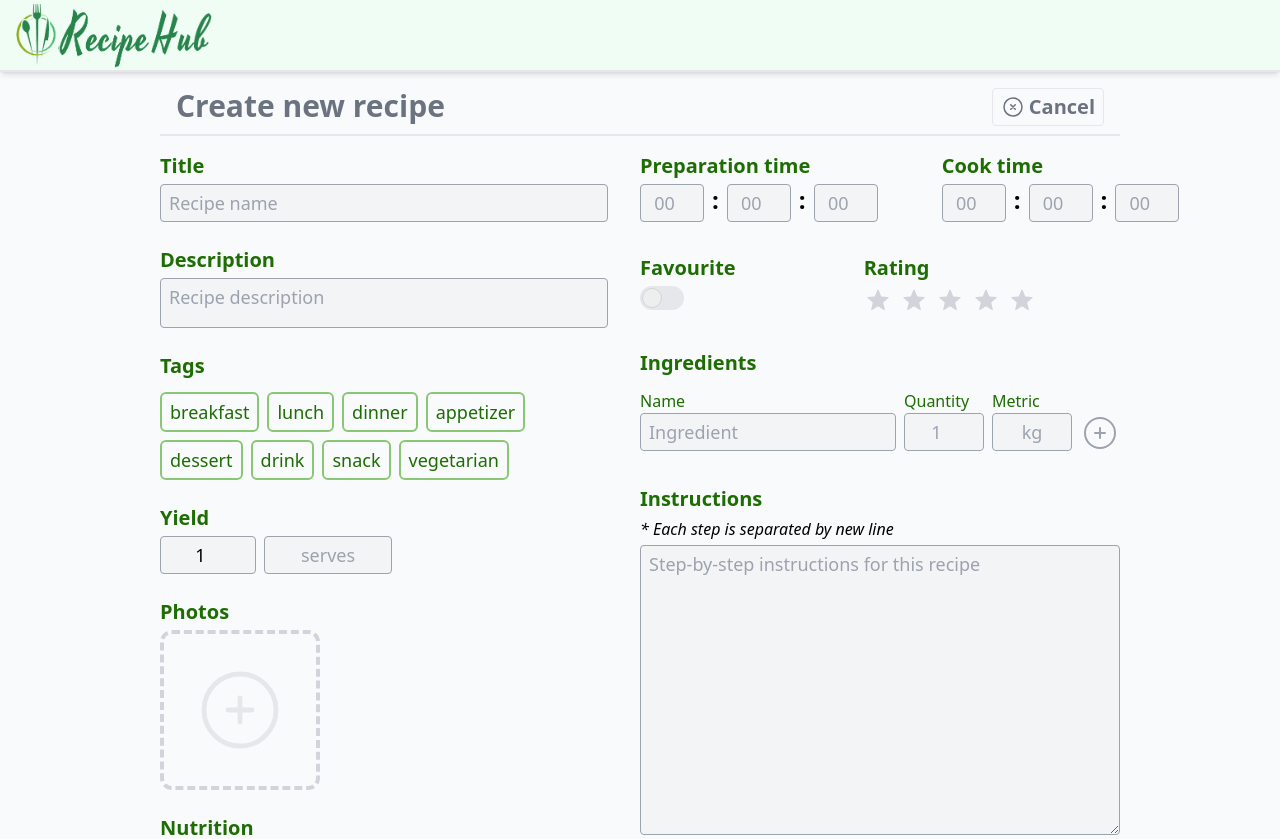
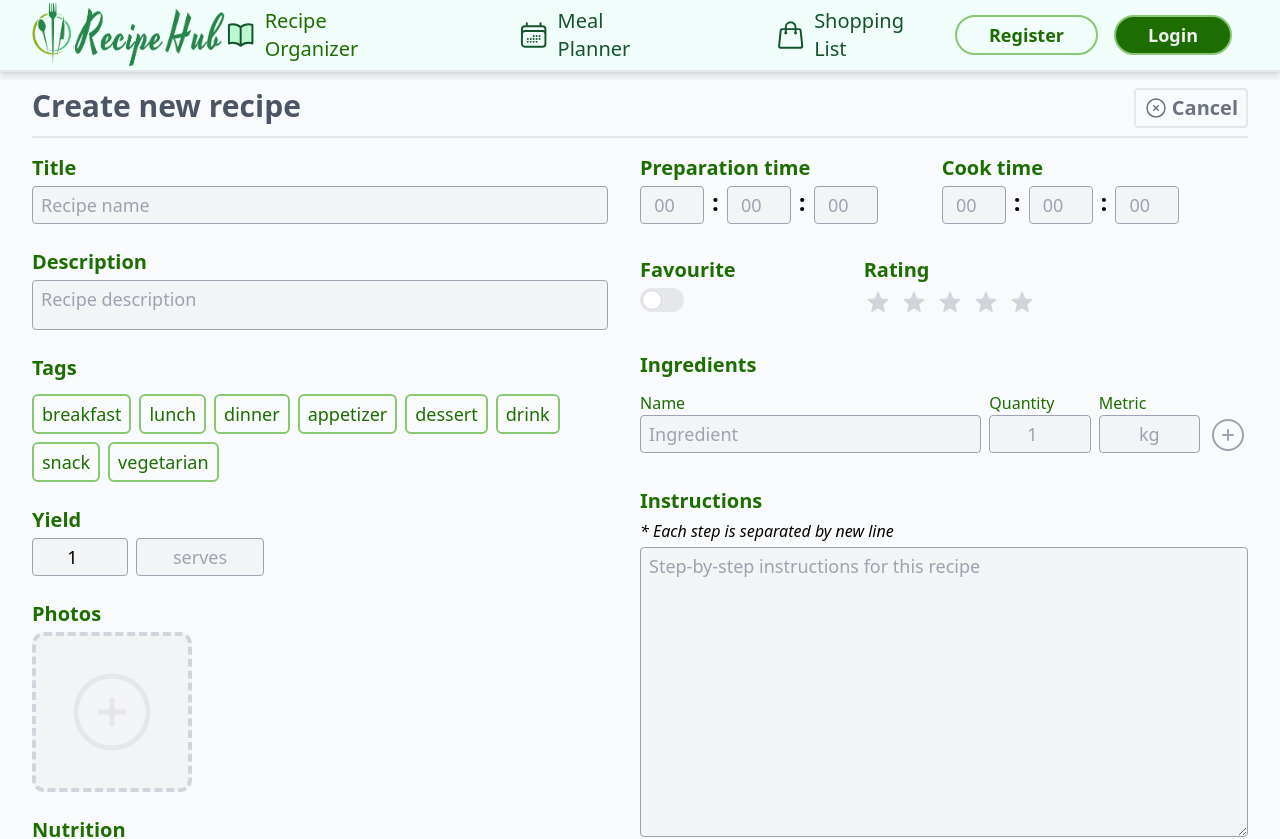
Before and after one commit to HaiDank/admin-dashboard, a React (Vite) app: page /recipe/add in a window 1280 px wide. Shown: the top 839 px of the page. Built offline with nearby package versions, Linux system fonts and the light colour scheme.

Commit message:
create header

```diff
--- a/src/App.jsx
+++ b/src/App.jsx
@@ -23,7 +23,7 @@ const App = () => {
           <Route path='export' element={<RecipeExport />} />
         </Route>
         <Route path='/mealplanner' element={<MealPlanner />} />
-        <Route path='/shoppinglist' element={<ShoppingList />} />
+        <Route path='shoppinglist' element={<ShoppingList />} />
       </Routes>
     </>
   )
--- a/src/add/index.jsx
+++ b/src/add/index.jsx
@@ -32,7 +32,7 @@ const AddRecipe = () => {
   const tagList = ['breakfast', 'lunch', 'dinner', 'appetizer', 'dessert', 'drink', 'snack', 'vegetarian']
   const tagListElement = tagList.map(tag => (
     <button key={tag} className={`border-2 border-green-variant text-green-accent px-2 py-1 rounded-md font-medium
-    ${recipeData.tags.includes(tag) ? 'text-white bg-green-accent' : ''}`}
+    ${recipeData.tags.includes(tag) ? 'text-whitegray bg-green-accent' : ''}`}
       onClick={() => setRecipeData(prevData => {
         const tagList = prevData.tags
         tagList.includes(tag) ? tagList.splice(tagList.indexOf(tag), 1) : tagList.push(tag)
@@ -107,11 +107,12 @@ const AddRecipe = () => {
   }
   console.log(recipeData);
   return (
-    <section className='pb-8 pt-4 mx-40 '>
-      <div className=' pb-2 font-semibold mb-4 border-b-2 flex justify-between px-4'>
-        <h1 className='text-3xl text-gray-500'>Create new recipe</h1>
-        <button className='flex items-center border text-xl py-1 px-2 text-gray-500 hover:bg-red-100 hover:text-gray-600 space-x-1 rounded'
-        onClick={()=>navigate(-1)}>
+    <section className='py-2 flex justify-center '>
+      <div className='max-w-8xl px-8 pt-2 pb-8 rounded bg-gray-50'>
+        <div className=' pb-2 font-semibold mb-4 border-b-2 flex justify-between'>
+          <h1 className='text-3xl text-gray-600'>Create new recipe</h1>
+          <button className='flex items-center border-2 text-xl py-1 px-2 text-gray-500 hover:bg-red-100 hover:text-gray-600 space-x-1 rounded'
+            onClick={() => navigate(-1)}>
             <XCircleIcon style='w-6 h-6' />
             <span className=''>Cancel</span>
           </button>
@@ -145,7 +146,8 @@ const AddRecipe = () => {
               <h1 className={`${style.heading}`}>Photos</h1>
               <div className='flex flex-wrap gap-4'>
                 {photosElement}
-              {(recipeData.photos.length < 8) && <div className='w-40 h-40 border-4 border-gray-300 border-dashed rounded-xl flex items-center justify-center cursor-pointer'
+                {(recipeData.photos.length < 8) &&
+                  <div className='w-40 h-40 border-4 bg-gray-100 border-gray-300 border-dashed rounded-xl flex items-center justify-center cursor-pointer'
                     onClick={() => imgInput.current.click()}>
                     <PlusCircleIcon style='w-24 h-24 text-gray-200' />
                   </div>}
@@ -237,7 +239,8 @@ const AddRecipe = () => {
               <textarea name="steps" rows='10' className={`w-full ${style.input}`} placeholder='Step-by-step instructions for this recipe'></textarea>
             </div>
             <div className='flex justify-end pr-4'>
-            <button className='bg-green-accent text-white border-2 border-green-variant hover:opacity-90 py-1 w-48 rounded-full text-xl'>Save</button>
+              <button className='bg-green-accent text-whitegray border-2 border-green-variant hover:opacity-90 py-1 w-48 rounded-full text-xl'>Save</button>
+            </div>
           </div>
         </div>
       </div>
--- /dev/null
+++ b/src/assets/BookIcon.jsx
@@ -0,0 +1,12 @@
+import React from 'react'
+
+const BookIcon = ({style}) => {
+  return (
+    <svg xmlns="http://www.w3.org/2000/svg" fill="none" viewBox="0 0 24 24" strokeWidth={1.5} stroke="currentColor" className={style}>
+  <path strokeLinecap="round" strokeLinejoin="round" d="M12 6.042A8.967 8.967 0 006 3.75c-1.052 0-2.062.18-3 .512v14.25A8.987 8.987 0 016 18c2.305 0 4.408.867 6 2.292m0-14.25a8.966 8.966 0 016-2.292c1.052 0 2.062.18 3 .512v14.25A8.987 8.987 0 0018 18a8.967 8.967 0 00-6 2.292m0-14.25v14.25" />
+</svg>
+
+  )
+}
+
+export default BookIcon
--- a/src/assets/ListViewIcon.jsx
+++ /dev/null
@@ -1,12 +0,0 @@
-import React from 'react'
-
-const ListViewIcon = ({style}) => {
-    return (
-        <svg xmlns="http://www.w3.org/2000/svg" fill="none" viewBox="0 0 24 24" strokeWidth={1.5} stroke="currentColor" className={style}>
-            <path strokeLinecap="round" strokeLinejoin="round" d="M3.75 12h16.5m-16.5 3.75h16.5M3.75 19.5h16.5M5.625 4.5h12.75a1.875 1.875 0 010 3.75H5.625a1.875 1.875 0 010-3.75z" />
-        </svg>
-
-    )
-}
-
-export default ListViewIcon
--- a/src/assets/GalleryViewIcon.jsx
+++ b/src/assets/ViewIcon.jsx
@@ -1,12 +1,14 @@
 import React from 'react'
 
-const GalleryViewIcon = ({style}) => {
-    return (
+const ListViewIcon = ({ style, viewOption }) => {
+    if (viewOption === 'list') return (
         <svg xmlns="http://www.w3.org/2000/svg" fill="none" viewBox="0 0 24 24" strokeWidth={1.5} stroke="currentColor" className={style}>
+            <path strokeLinecap="round" strokeLinejoin="round" d="M3.75 12h16.5m-16.5 3.75h16.5M3.75 19.5h16.5M5.625 4.5h12.75a1.875 1.875 0 010 3.75H5.625a1.875 1.875 0 010-3.75z" />
+        </svg>)
+    if (viewOption === 'gallery') return (
+        < svg xmlns="http://www.w3.org/2000/svg" fill="none" viewBox="0 0 24 24" strokeWidth={1.5} stroke="currentColor" className={style} >
             <path strokeLinecap="round" strokeLinejoin="round" d="M3.75 6A2.25 2.25 0 016 3.75h2.25A2.25 2.25 0 0110.5 6v2.25a2.25 2.25 0 01-2.25 2.25H6a2.25 2.25 0 01-2.25-2.25V6zM3.75 15.75A2.25 2.25 0 016 13.5h2.25a2.25 2.25 0 012.25 2.25V18a2.25 2.25 0 01-2.25 2.25H6A2.25 2.25 0 013.75 18v-2.25zM13.5 6a2.25 2.25 0 012.25-2.25H18A2.25 2.25 0 0120.25 6v2.25A2.25 2.25 0 0118 10.5h-2.25a2.25 2.25 0 01-2.25-2.25V6zM13.5 15.75a2.25 2.25 0 012.25-2.25H18a2.25 2.25 0 012.25 2.25V18A2.25 2.25 0 0118 20.25h-2.25A2.25 2.25 0 0113.5 18v-2.25z" />
-        </svg>
-
-    )
+        </svg >)
 }
 
-export default GalleryViewIcon
+export default ListViewIcon
--- a/src/header/index.jsx
+++ b/src/header/index.jsx
@@ -1,13 +1,51 @@
 import React from 'react'
-import {useNavigate} from 'react-router-dom'
+import { NavLink, useNavigate } from 'react-router-dom'
+import BookIcon from '../assets/BookIcon'
+import PlanningIcon from '../assets/PlanningIcon'
+import ShoppingIcon from '../assets/ShoppingIcon'
 const Header = () => {
   const navigate = useNavigate()
   return (
-    <section className='mb-18'>
-      <div className='fixed top-0 border-b-2 shadow-md w-full bg-green-50 h-18 z-20 cursor-pointer' onClick={()=>navigate('/')}>
-        <img src="/img/logo-text-recipehub.png" alt="logo with text" className='h-16 m-1 ml-4' />
-      </div>
-    </section>
+    <section className='mb-18 flex'>
+      <div className='fixed flex top-0 border-b-2 shadow-md w-full bg-teal-50 h-18 z-20 px-8 justify-between'>
+        <button onClick={() => navigate('/')}>
+          <img src="/img/logo-text-recipehub.png" alt="logo with text" className='h-16' />
+        </button>
+        <nav className='flex font-medium text-xl space-x-24 text-green-900'>
+          <NavLink to='/recipe' className={`flex`} >
+            {({ isActive }) =>
+              <div className={`flex items-center space-x-2 group `}>
+                <BookIcon style={`w-8 h-8 ${isActive ? 'fill-green-200' : 'group-hover:text-green-600'}`} />
+                <span className={`${isActive ? 'text-green-accent' : 'group-hover:text-green-600'}`}>Recipe Organizer</span>
+              </div>}
+          </NavLink>
+          <NavLink to='/mealplanner' className={`flex`} >
+            {({ isActive }) =>
+              <div className={`flex items-center space-x-2 group`}>
+                <PlanningIcon style={`w-8 h-8 ${isActive ? 'fill-green-200' : 'group-hover:text-green-600'}`} />
+                <span className={`${isActive ? 'text-green-accent' : 'group-hover:text-green-600'}`}>Meal Planner</span>
+              </div>}
+          </NavLink>
+          <NavLink to='/shoppinglist' className={`flex`} >
+            {({ isActive }) =>
+              <div className={`flex items-center space-x-2 group`}>
+                <ShoppingIcon style={`w-8 h-8 ${isActive ? 'fill-green-200' : 'group-hover:text-green-600'}`} />
+                <span className={`${isActive ? 'text-green-accent' : 'group-hover:text-green-600'}`}>Shopping List</span>
+              </div>}
+          </NavLink>
+        </nav>
+        {/* <NavLink className='flex'>
+          <div className='flex items-center space-x-2 hover:bg-green-100 px-4 border-x-2'>
+            <img src="/img/default-user.png" alt="" className='w-10 h-10 border rounded-full' />
+            <span>Doan Tien Phat</span>
+          </div>
+        </NavLink> */}
+        <div className='flex text-lg space-x-4 px-4 items-center font-semibold'>
+          <button className='border-2 px-8 py-1 border-green-variant text-green-accent hover:bg-green-100 rounded-full'>Register</button>
+          <button className='border-2 px-8 py-1 bg-green-accent border-green-variant text-whitegray hover:opacity-90 rounded-full'>Login</button>
+        </div>
+      </div >
+    </section >
   )
 }
 
--- a/src/index.css
+++ b/src/index.css
@@ -4,6 +4,6 @@
 
 @layer base {
     body {
-        @apply bg-gray-50
+        @apply bg-gray-100
     }
 }
--- a/src/recipe/RecipeFilter.jsx
+++ b/src/recipe/RecipeFilter.jsx
@@ -40,7 +40,7 @@ const RecipeFilter = ({ filter, setFilter }) => {
       <div className='flex space-x-4 border-b border-gray-200 pb-2'>
         <h1 className='font-bold'>Sort by:</h1>
         <div className='flex flex-wrap gap-2'>{sortingOptionsElement}</div>
-        <button className='hover:bg-green-50 p-1 cursor-pointer rounded'
+        <button className='hover:bg-gray-200 p-1 cursor-pointer rounded'
           onClick={() => setFilter(preFilter => { return { ...preFilter, isAscending: !preFilter.isAscending } })}>
           <SortingIcon style='w-6 h-6 text-green-accent' isAscending={filter.isAscending} />
         </button>
--- a/tailwind.config.js
+++ b/tailwind.config.js
@@ -11,13 +11,14 @@ export default {
       },
       colors:{
         'black' : '#212121',
-        'white' : '#eeeeee',
+        'whitegray' : '#eeeeee',
         'green-accent' : '#1d6d03',
         'green-variant' : '#8ac775',
         'orange-accent': '#f2b963',
       },
       spacing:{
         '18' : '4.5rem',
+        '8xl': '1400px',
       }
     },
   },
```
Also changed, not shown: src/home/index.jsx (+7 -7 lines), src/recipe/index.jsx (+12 -18 lines), public/img/default-user.png (added). Lines whose indentation alone changed are shown as unchanged.
